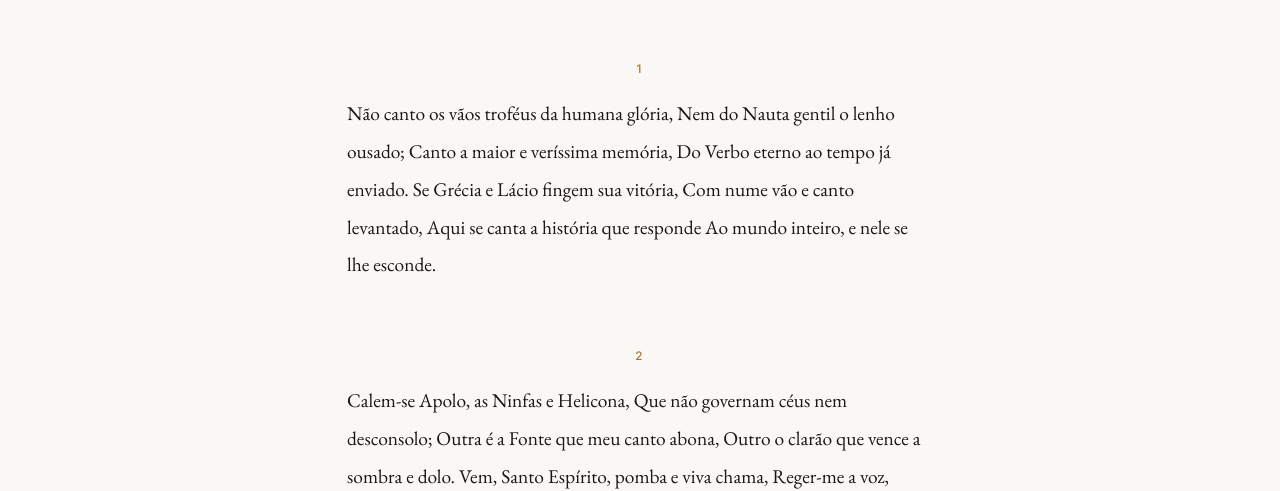
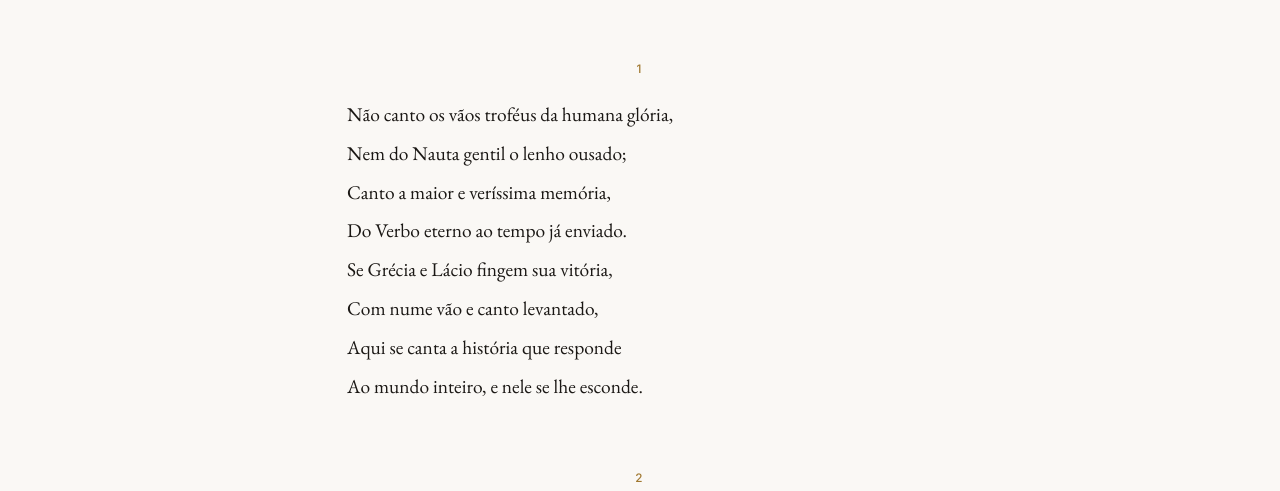
Before and after one commit to ofrades/oconto, a website: page canto.html in a window 1280 px wide. Shown: the part 320-811 px from the top of the page. Drawn offline with nearby package versions, Linux system fonts and the light colour scheme.

Commit message:
fix: render verse lines with breaks, not as prose paragraphs

```diff
--- a/canto.html
+++ b/canto.html
@@ -140,7 +140,7 @@
         if (!res.ok) throw new Error(`HTTP ${res.status}`);
         const md = await res.text();
 
-        const html = marked.parse(md);
+        const html = marked.parse(md, { breaks: true });
         body.innerHTML = html;
 
         // Post-process: mark stanza-number paragraphs for CSS targeting.
--- a/style.css
+++ b/style.css
@@ -372,13 +372,14 @@ body {
   margin-top: 0;
 }
 
-/* Verse lines */
+/* Verse lines — stanza is one <p> with <br> between lines (breaks:true) */
 #canto-body > p:not(.stanza-num) {
   font-family: var(--font-serif);
   font-size: 1.08rem;
-  line-height: 1.95;
+  line-height: 2;
   color: var(--text);
   margin-bottom: 0;
+  white-space: normal;
 }
 
 /* ── Loading state ──────────────────────────────────────────── */
```
